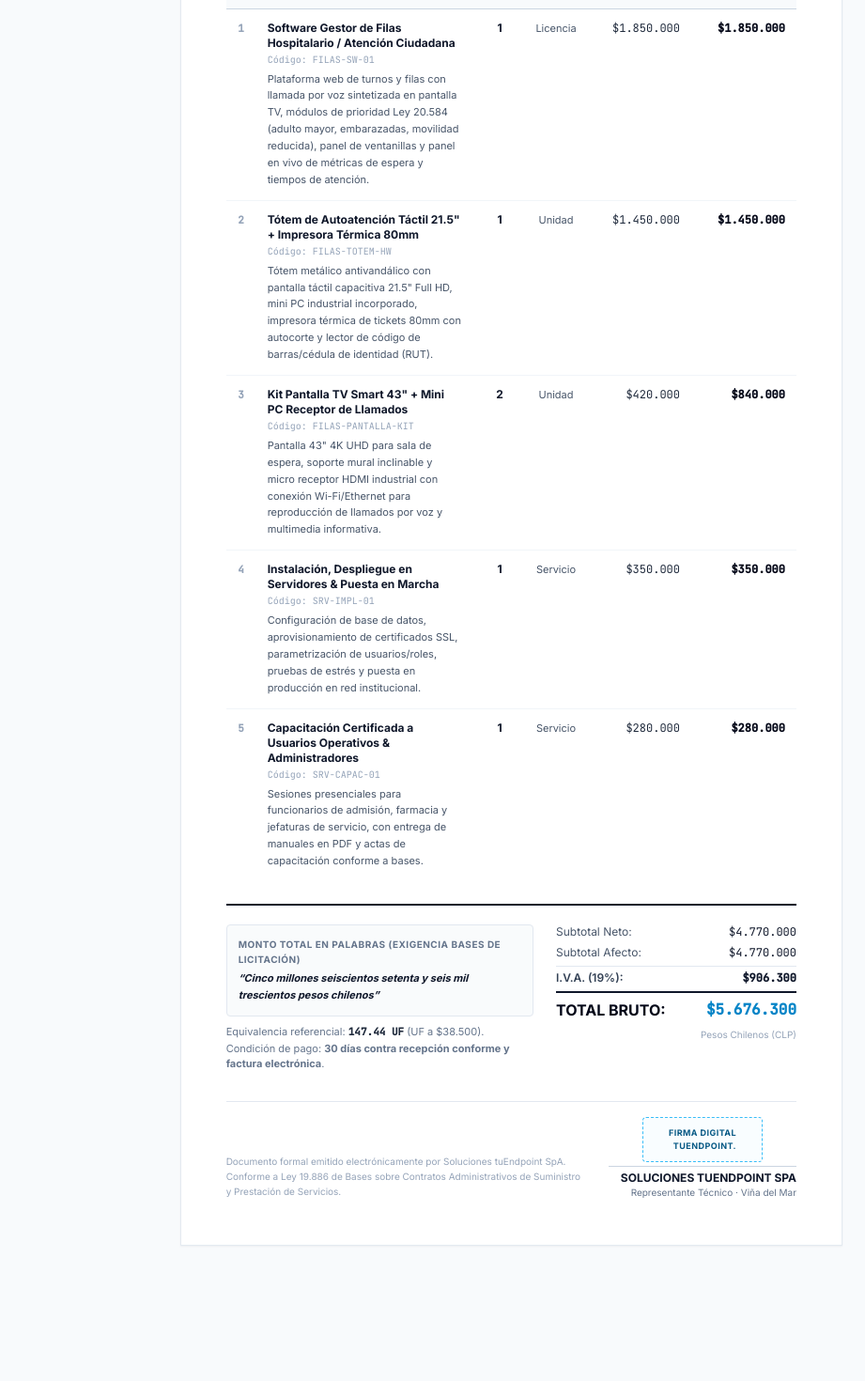
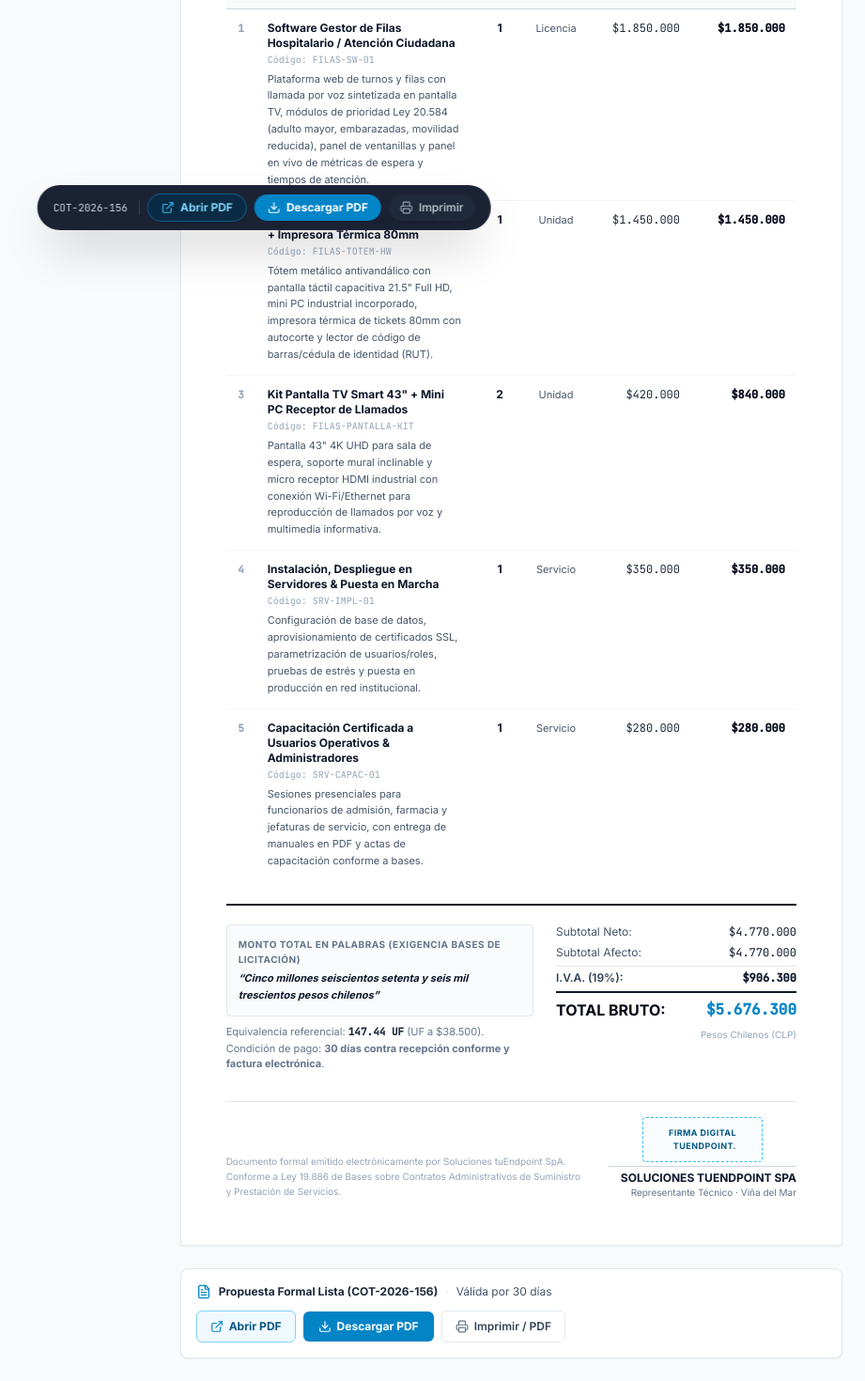
Before and after one commit to MrRegom/tuendpoint, a Next.js app: page /es/cotizador in a window 1280 px wide. Shown: the part 535-2005 px from the top of the page at 94% size, without its empty margins (359-1280 px from the left). Before the commit the page ends 1885 px from the top, so only its background shows below. Built offline with nearby package versions, Linux system fonts and the light colour scheme.

Commit message:
feat(cotizador): botones permanentes y visibles de Abrir PDF y Descargar PDF en barra superior, dock flotante y pie de pagina

```diff
--- a/components/cotizador/CotizadorClient.tsx
+++ b/components/cotizador/CotizadorClient.tsx
@@ -17,6 +17,7 @@
   Sparkles,
   Maximize2,
   Minimize2,
+  ExternalLink,
 } from 'lucide-react';
 import {
   TUENDPOINT_COMPANY,
@@ -171,6 +172,68 @@
       return;
     }
     setItems((prev) => prev.filter((it) => it.id !== id));
+  };
+
+  // Abrir y previsualizar PDF oficial en una pestaña nueva
+  const handleOpenPdf = async () => {
+    // Abrir la pestaña sincrónicamente para evitar restricciones de popups del navegador
+    const newWindow = typeof window !== 'undefined' ? window.open('about:blank', '_blank') : null;
+    if (newWindow) {
+      try {
+        newWindow.document.write(`
+          <!DOCTYPE html>
+          <html>
+            <head>
+              <meta charset="utf-8">
+              <title>Generando PDF Oficial — tuEndpoint</title>
+              <style>
+                body { font-family: -apple-system, BlinkMacSystemFont, 'Segoe UI', Roboto, sans-serif; display: flex; align-items: center; justify-content: center; height: 100vh; margin: 0; background: #0f172a; color: #f8fafc; }
+                .card { text-align: center; padding: 2.5rem 2rem; border-radius: 12px; background: #1e293b; border: 1px solid #334155; box-shadow: 0 20px 25px -5px rgba(0, 0, 0, 0.5); }
+                .spinner { width: 40px; height: 40px; border: 3px solid #334155; border-top-color: #38bdf8; border-radius: 50%; animation: spin 0.8s linear infinite; margin: 0 auto 16px; }
+                @keyframes spin { to { transform: rotate(360deg); } }
+              </style>
+            </head>
+            <body>
+              <div class="card">
+                <div class="spinner"></div>
+                <div style="font-weight: 700; font-size: 16px;">Generando PDF Oficial tuEndpoint...</div>
+                <div style="font-size: 13px; color: #94a3b8; margin-top: 8px;">Compilando propuesta A4 en alta resolución</div>
+              </div>
+            </body>
+          </html>
+        `);
+      } catch (e) {
+        console.warn('No se pudo escribir en la pestaña previa', e);
+      }
+    }
+
+    try {
+      setIsGenerating(true);
+      setPdfProgress(15);
+      const filename = `Cotizacion_${TUENDPOINT_COMPANY.razonSocial.replace(/\s+/g, '_')}_${folio}.pdf`;
+      const res = await downloadQuotationPdf({
+        elementId: docId,
+        filename,
+        onProgress: (p) => setPdfProgress(p),
+      });
+
+      if (res?.blobUrl) {
+        setLastPdfUrl(res.blobUrl);
+        if (newWindow && !newWindow.closed) {
+          newWindow.location.href = res.blobUrl;
+        } else {
+          window.open(res.blobUrl, '_blank');
+        }
+        notify('PDF oficial abierto con éxito');
+      }
+    } catch (err) {
+      console.error(err);
+      if (newWindow && !newWindow.closed) newWindow.close();
+      notify('No se pudo abrir el PDF directo. Usa el botón Imprimir / PDF.');
+    } finally {
+      setIsGenerating(false);
+      setPdfProgress(0);
+    }
   };
 
   // Descargar PDF oficial
@@ -337,15 +400,27 @@
               {viewMode === 'split' ? <Maximize2 className="h-4 w-4" /> : <Minimize2 className="h-4 w-4" />}
             </button>
 
-            {/* Botón Principal Exportar PDF */}
+            {/* Botón Abrir PDF */}
+            <button
+              type="button"
+              onClick={handleOpenPdf}
+              disabled={isGenerating}
+              className="inline-flex items-center gap-1.5 rounded-md border border-sky-300 bg-sky-50 px-2.5 sm:px-3 py-1.5 text-xs font-bold text-sky-800 hover:bg-sky-100 transition shadow-xs disabled:opacity-50"
+              title="Abrir y previsualizar PDF oficial en una nueva pestaña"
+            >
+              <ExternalLink className="h-3.5 w-3.5 text-sky-600" />
+              <span>Abrir PDF</span>
+            </button>
+
+            {/* Botón Descargar PDF */}
             <button
               type="button"
               onClick={handleDownloadPdf}
               disabled={isGenerating}
-              className="inline-flex items-center gap-2 rounded-md bg-[#0284c7] px-4 py-1.5 text-xs font-bold text-white shadow-sm hover:bg-[#0369a1] transition disabled:opacity-50"
+              className="inline-flex items-center gap-1.5 sm:gap-2 rounded-md bg-[#0284c7] px-3 sm:px-4 py-1.5 text-xs font-bold text-white shadow-sm hover:bg-[#0369a1] transition disabled:opacity-50"
             >
               <Download className="h-3.5 w-3.5" />
-              <span>{isGenerating ? `Exportando ${pdfProgress}%` : 'Exportar PDF'}</span>
+              <span>{isGenerating ? `Exportando ${pdfProgress}%` : 'Descargar PDF'}</span>
             </button>
           </div>
         </div>
@@ -746,6 +821,15 @@
               <div className="flex items-center gap-1.5">
                 <button
                   type="button"
+                  onClick={handleOpenPdf}
+                  disabled={isGenerating}
+                  className="inline-flex items-center gap-1 rounded border border-sky-300 bg-sky-50 px-2 py-1 text-[11px] font-bold text-sky-800 hover:bg-sky-100 transition shadow-xs"
+                >
+                  <ExternalLink className="h-3 w-3 text-sky-600" />
+                  <span>Abrir PDF</span>
+                </button>
+                <button
+                  type="button"
                   onClick={printQuotation}
                   className="inline-flex items-center gap-1 rounded border border-slate-200 bg-slate-50 px-2 py-1 text-[11px] font-semibold text-slate-700 hover:bg-slate-100 transition"
                   title="Imprimir o Guardar como PDF"
@@ -979,9 +1063,86 @@
                 </div>
               </div>
             </div>
+
+            {/* BARRA DE ACCIONES POST-DOCUMENTO */}
+            <div className="mt-6 flex flex-wrap items-center justify-between gap-3 rounded-xl border border-slate-200 bg-white p-4 shadow-sm no-print">
+              <div className="flex items-center gap-2 text-xs text-slate-600">
+                <FileText className="h-4 w-4 text-[#0284c7]" />
+                <span className="font-bold text-slate-800">
+                  Propuesta Formal Lista ({folio})
+                </span>
+                <span className="text-slate-300">·</span>
+                <span>Válida por {validezDias} días</span>
+              </div>
+              <div className="flex flex-wrap items-center gap-2">
+                <button
+                  type="button"
+                  onClick={handleOpenPdf}
+                  disabled={isGenerating}
+                  className="inline-flex items-center gap-1.5 rounded-lg border border-sky-300 bg-sky-50 px-3.5 py-2 text-xs font-bold text-sky-800 hover:bg-sky-100 transition shadow-xs"
+                >
+                  <ExternalLink className="h-3.5 w-3.5 text-sky-600" />
+                  <span>Abrir PDF</span>
+                </button>
+                <button
+                  type="button"
+                  onClick={handleDownloadPdf}
+                  disabled={isGenerating}
+                  className="inline-flex items-center gap-1.5 rounded-lg bg-[#0284c7] px-4 py-2 text-xs font-bold text-white hover:bg-[#0369a1] transition shadow-xs"
+                >
+                  <Download className="h-3.5 w-3.5" />
+                  <span>Descargar PDF</span>
+                </button>
+                <button
+                  type="button"
+                  onClick={printQuotation}
+                  className="inline-flex items-center gap-1.5 rounded-lg border border-slate-200 bg-white px-3.5 py-2 text-xs font-semibold text-slate-700 hover:bg-slate-50 transition shadow-xs"
+                >
+                  <Printer className="h-3.5 w-3.5 text-slate-500" />
+                  <span>Imprimir / PDF</span>
+                </button>
+              </div>
+            </div>
           </main>
         </div>
       </div>
+
+      {/* BARRA FLOTANTE FIJA INFERIOR - ACCIONES RÁPIDAS PERMANENTES */}
+      <aside
+        aria-label="Acciones rápidas de cotización"
+        className="fixed bottom-5 left-1/2 -translate-x-1/2 z-40 flex items-center gap-2 rounded-full border border-slate-800/80 bg-slate-900/95 px-4 py-2 shadow-2xl backdrop-blur-md no-print text-white"
+      >
+        <span className="text-[11px] font-mono text-slate-300 hidden sm:inline border-r border-slate-700 pr-3">
+          {folio}
+        </span>
+        <button
+          type="button"
+          onClick={handleOpenPdf}
+          disabled={isGenerating}
+          className="inline-flex items-center gap-1.5 rounded-full bg-sky-950/80 border border-sky-500/40 px-3.5 py-1.5 text-xs font-bold text-sky-300 hover:bg-sky-900 hover:text-white transition shadow-sm"
+        >
+          <ExternalLink className="h-3.5 w-3.5 text-sky-400" />
+          <span>Abrir PDF</span>
+        </button>
+        <button
+          type="button"
+          onClick={handleDownloadPdf}
+          disabled={isGenerating}
+          className="inline-flex items-center gap-1.5 rounded-full bg-[#0284c7] px-3.5 py-1.5 text-xs font-bold text-white hover:bg-[#0369a1] transition shadow-sm"
+        >
+          <Download className="h-3.5 w-3.5" />
+          <span>{isGenerating ? `${pdfProgress}%` : 'Descargar PDF'}</span>
+        </button>
+        <button
+          type="button"
+          onClick={printQuotation}
+          className="hidden sm:inline-flex items-center gap-1.5 rounded-full bg-slate-800 px-3 py-1.5 text-xs font-medium text-slate-300 hover:bg-slate-700 hover:text-white transition"
+          title="Imprimir o Guardar como PDF"
+        >
+          <Printer className="h-3.5 w-3.5 text-slate-400" />
+          <span>Imprimir</span>
+        </button>
+      </aside>
     </div>
   );
 }
```
